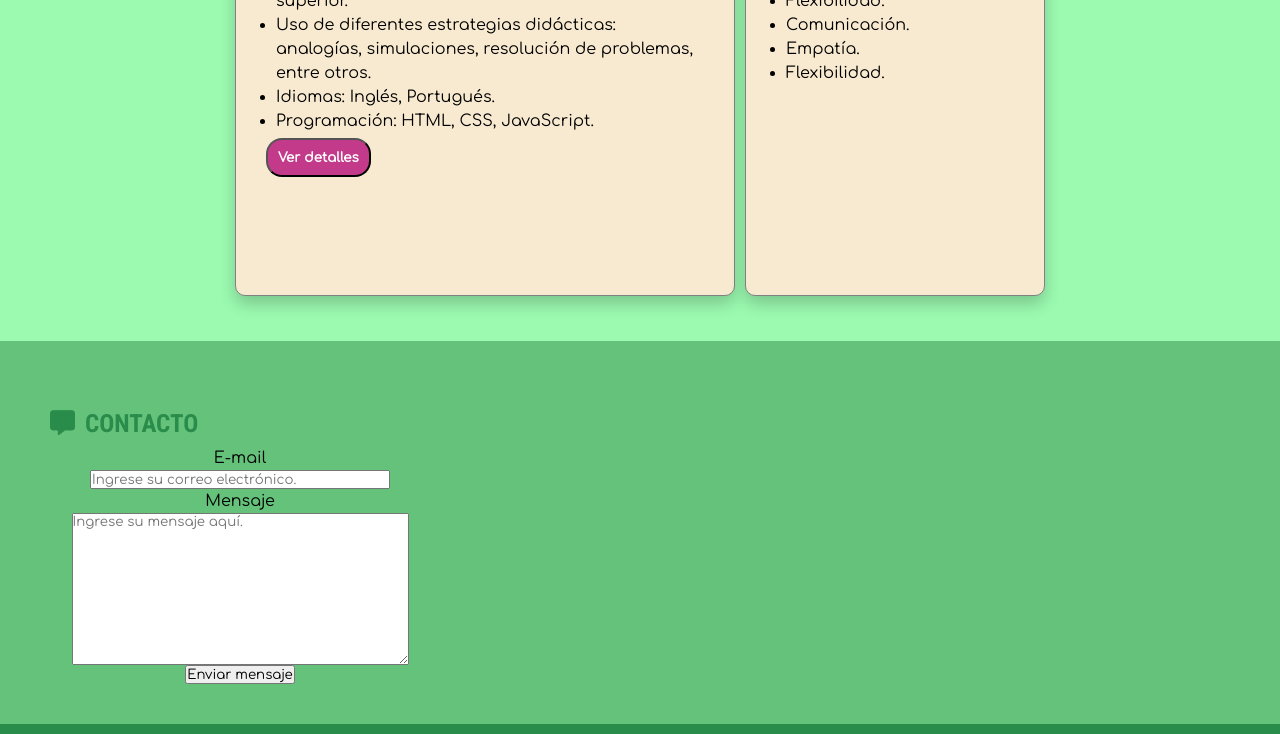
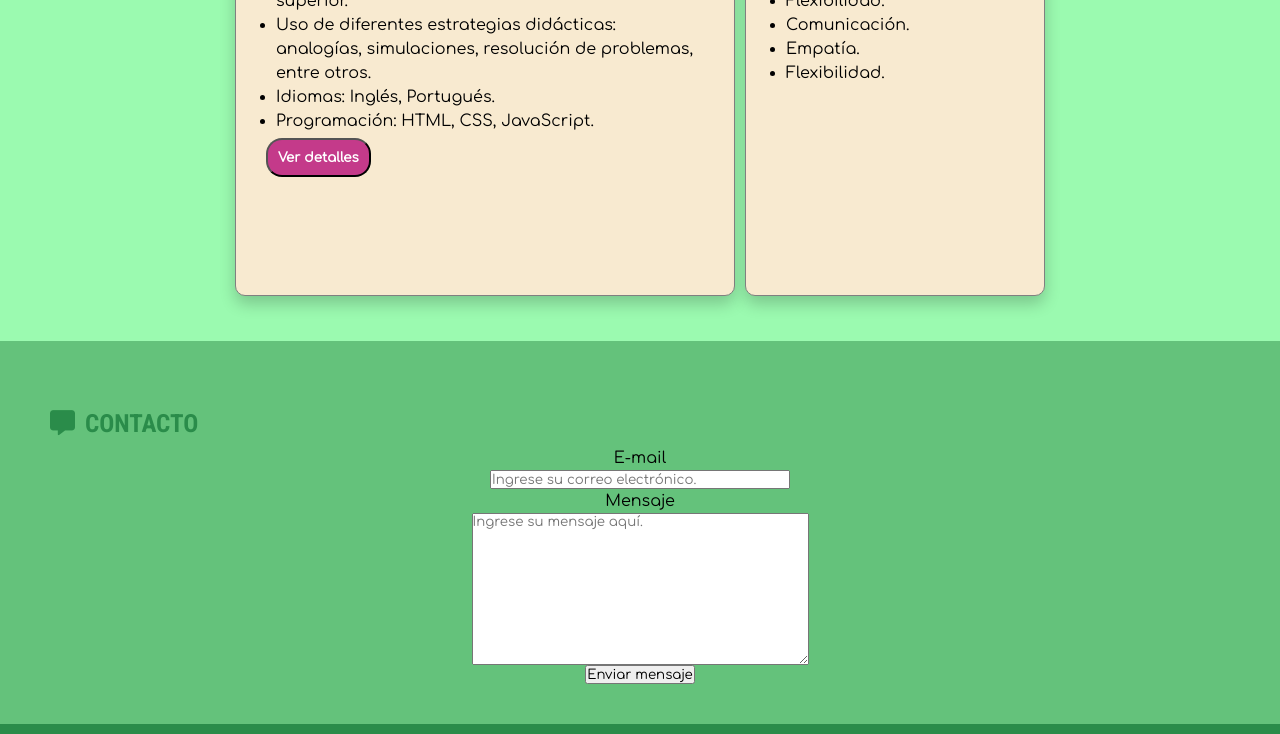
Before and after one commit to magdalena-sb/proyecto-cv, a plain HTML site: page index.html in a window 1280 px wide. Shown: the part 1625-2359 px from the top of the page. Drawn offline with Linux system fonts and the light colour scheme.

Commit message:
css form y subtitulos

```diff
--- a/css/styles.css
+++ b/css/styles.css
@@ -135,6 +135,7 @@ h2{
 
 /*SECCIONES*/
 .subtitulo{
+    margin-top: 30px;
     font-family: 'Roboto Condensed', sans-serif;
     font-size: 25px;
     text-transform: uppercase;
@@ -480,4 +481,8 @@ footer{
         display: grid;
         grid-template-columns: 1fr 1fr;
     }
+
+    form {
+        margin:0 auto;
+    }
 }
```
